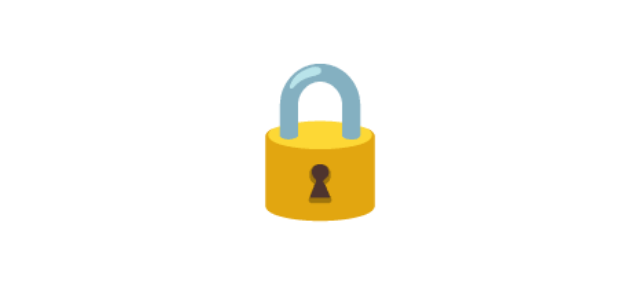
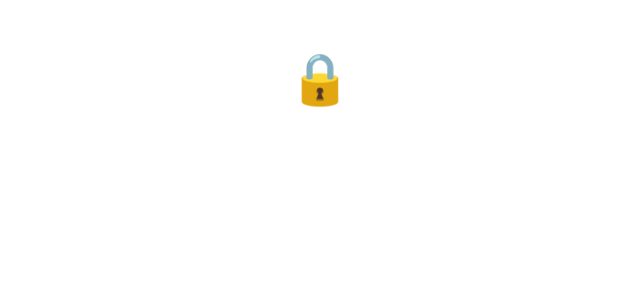
Before and after one commit to trivikr/react-state-redux-context, a React (Create React App) app: page / in a window 1280 px wide. Shown: the top 300 px of the page, without its empty margins (320-960 px from the left). Built offline with nearby package versions, Linux system fonts and the light colour scheme.

Commit message:
Change lock font-size to 50px

```diff
--- a/src/Lock.css
+++ b/src/Lock.css
@@ -2,6 +2,6 @@
   margin: 50px;
 }
 .lockIcon {
-  font-size: 150px;
+  font-size: 50px;
   cursor: pointer;
 }
```
